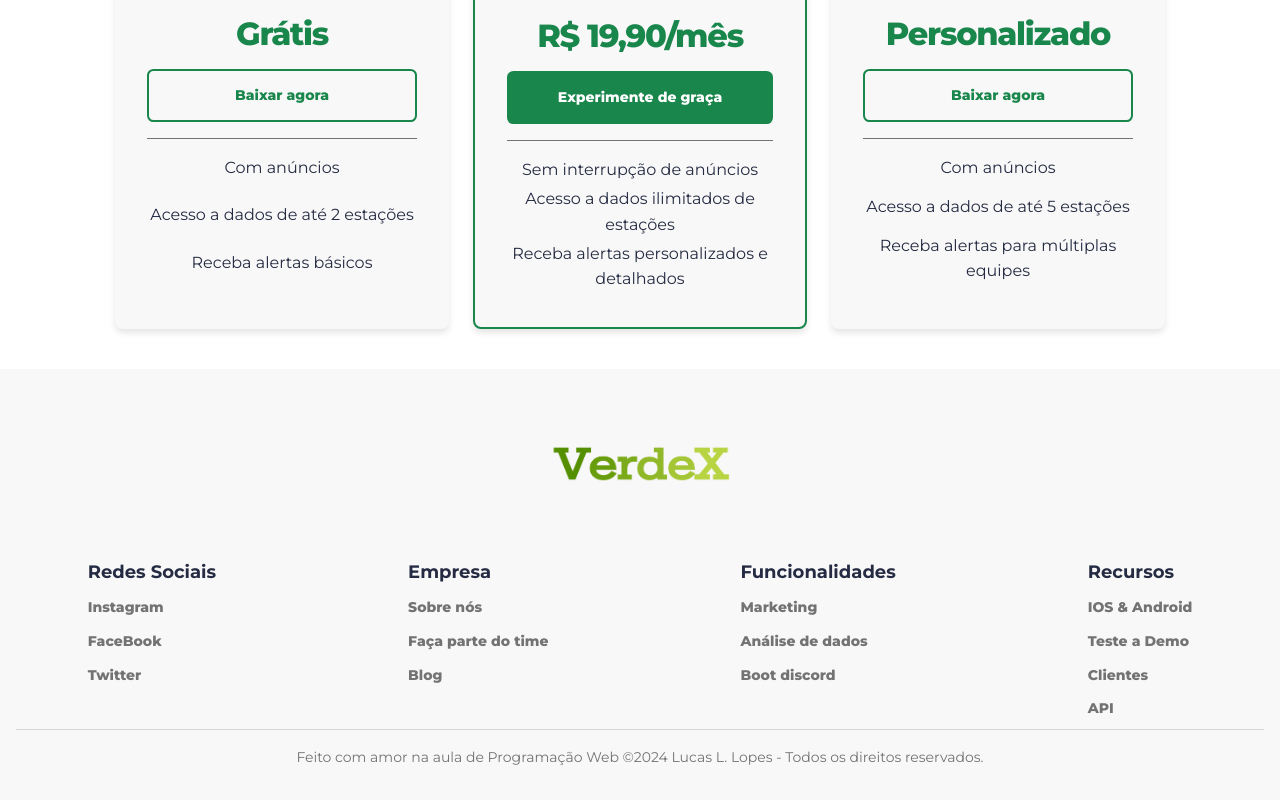
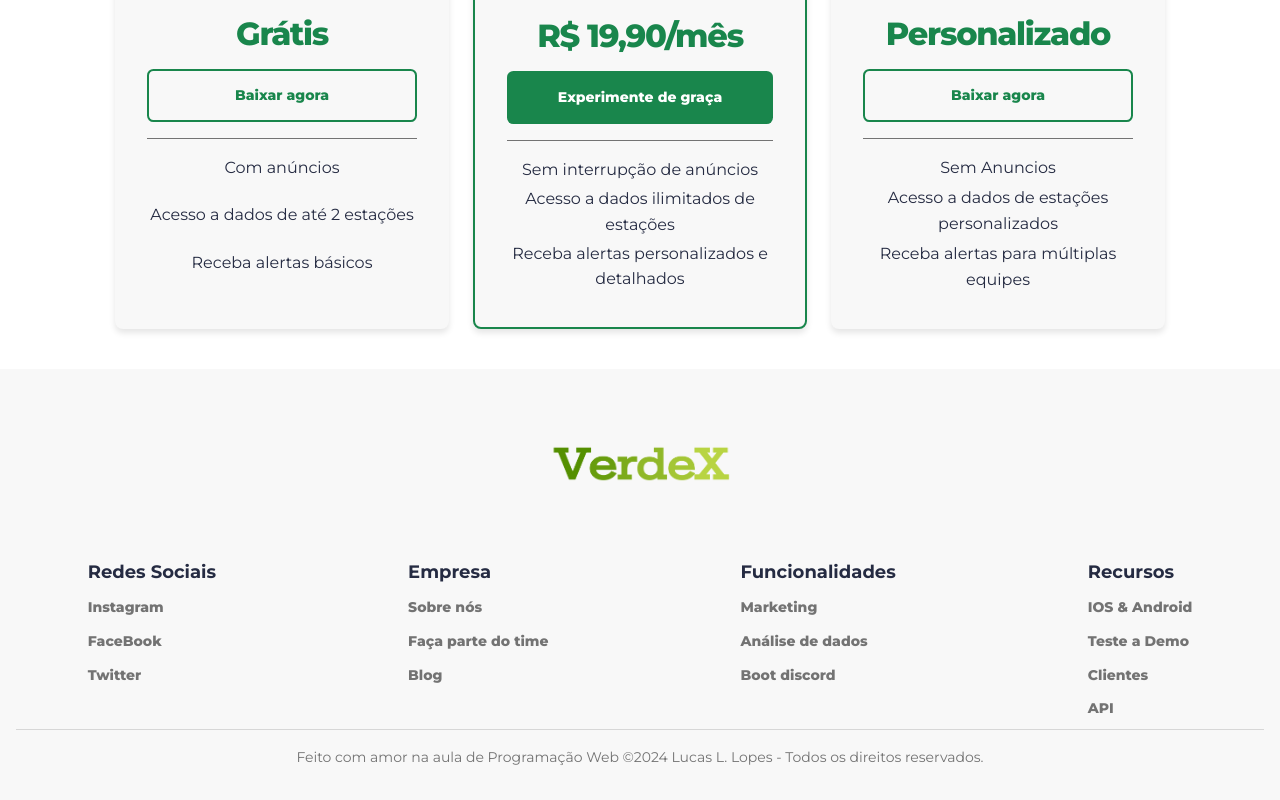
Before and after one commit to Lucasleallopes/landing-page, a React (Vite) app: page / in a window 1280 px wide. Shown: the part 2807-3607 px from the top of the page. Built offline with nearby package versions, Linux system fonts and the light colour scheme.

Commit message:
fix: arruamando conteudo card empresarial

```diff
--- a/src/pages/Home.tsx
+++ b/src/pages/Home.tsx
@@ -205,8 +205,8 @@ export default function Home() {
                         <Button text="Baixar agora" secondary/>
                         <hr className="card-separator" />
                         <ul>
-                            <li>Com anúncios</li>
-                            <li>Acesso a dados de até 5 estações</li>
+                            <li>Sem Anuncios</li>
+                            <li>Acesso a dados de estações personalizados</li>
                             <li>Receba alertas para múltiplas equipes</li>
                         </ul>
                     </div>
```
